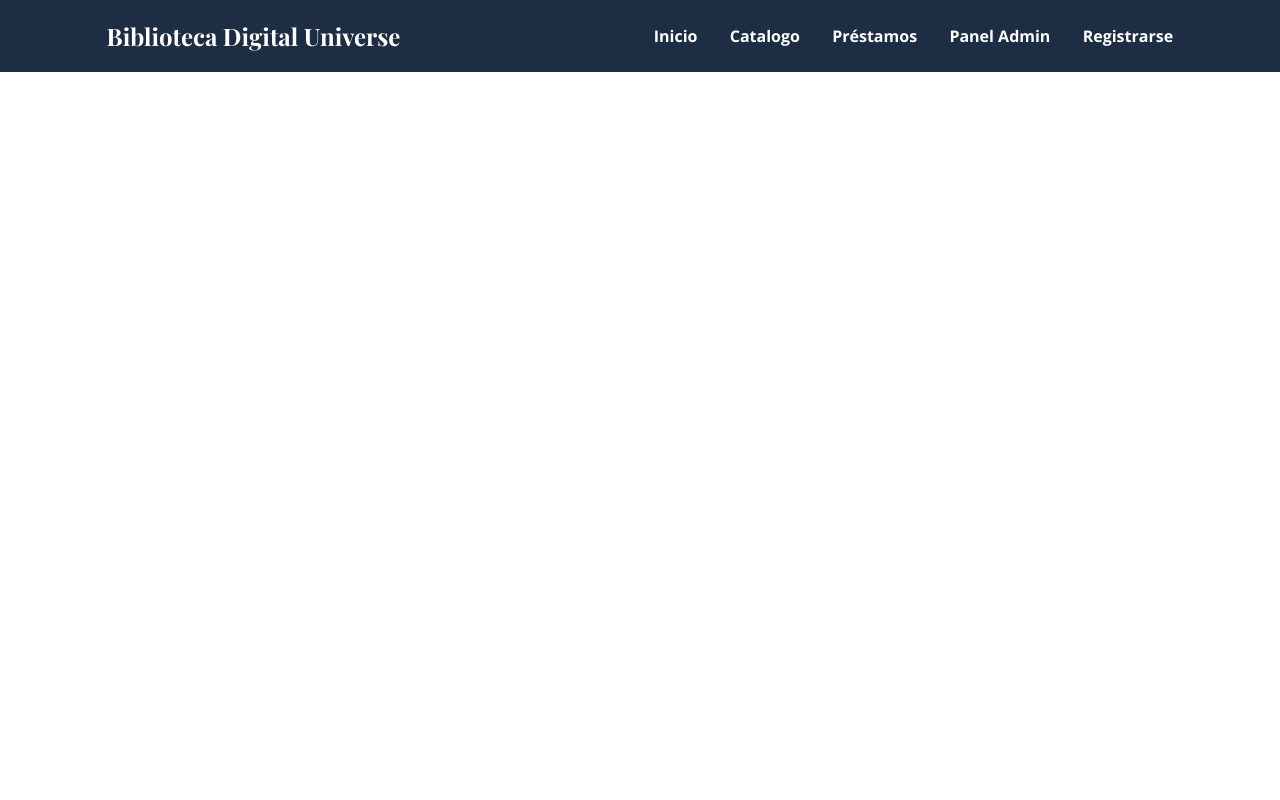
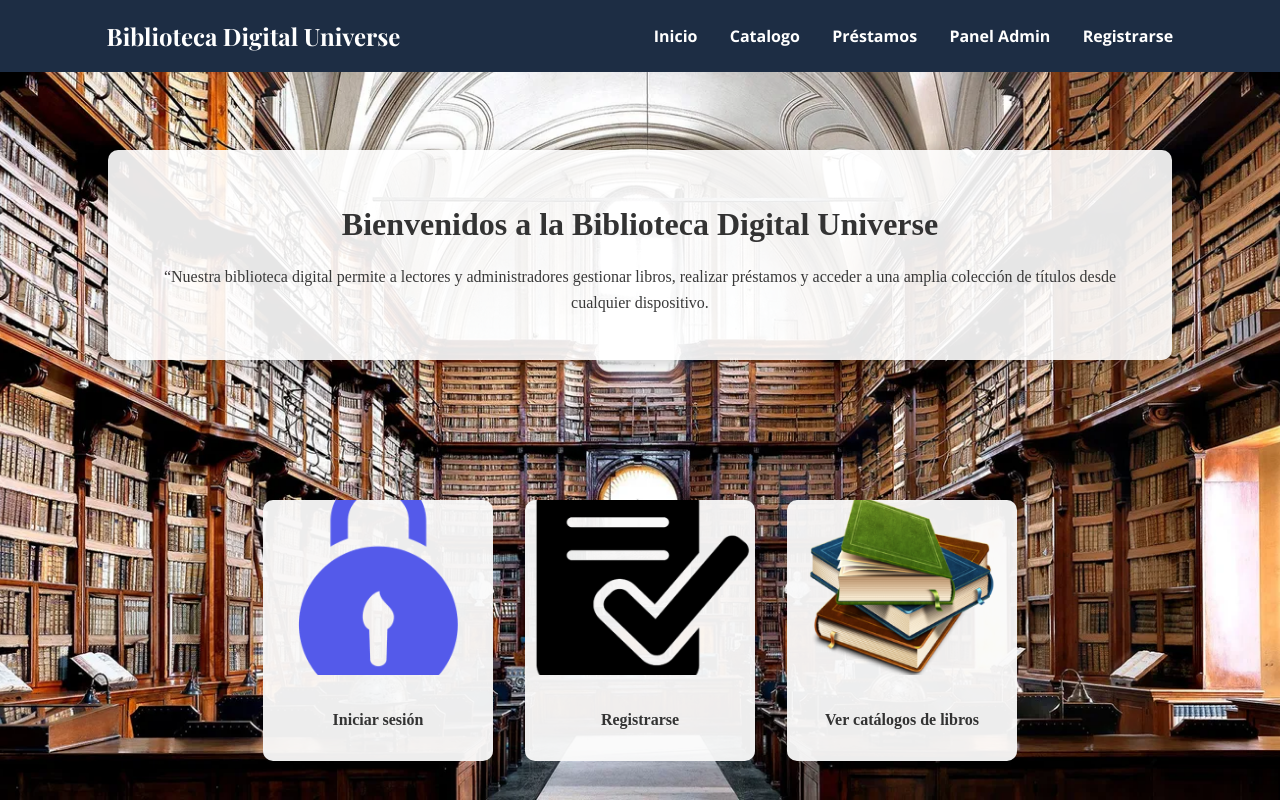
Before and after one commit to Salware-20/Proyecto, a PHP site: page / in a window 1280 px wide. Run offline with PHP 8.4, Linux system fonts and the light colour scheme; some web fonts are replaced.

Commit message:
Observaciones
Esta viendo nada más

```diff
--- a/index.php
+++ b/index.php
@@ -4,9 +4,60 @@
     <meta charset="UTF-8">
     <meta name="viewport" content="width=device-width, initial-scale=1.0">
     <link rel="stylesheet" href="styles/style.css">
-    <title>Document</title>
+    <link rel="stylesheet" href="estilos.css">
+    <title>Digital Universe</title>
+    <link rel="shortcut icon" href="Imagenes/Icono.png" type="image/jpge">
 </head>
-<body class="index">
-    <?php include 'menu.php';?>
+<body>
+<?php include 'menu.php'; ?>
+
+  <div class="Container">
+    <img src="Imagenes/fondoindex.png" alt="Fondo" class="imagen-fondo">
+
+    <div class="Texto">
+      <h1>Bienvenidos a la Biblioteca Digital Universe</h1>
+      <p>“Nuestra biblioteca digital permite a
+lectores y administradores gestionar libros, realizar préstamos y acceder a una amplia
+colección de títulos desde cualquier dispositivo.</p>
+
+    </div>
+  </div>
+
+
+<div class="gallery-container">
+  <div class="gallery">
+    <a target="_blank" href="login.php">
+      <img src="Imagenes/login.png" alt="Iniciar sesión">
+    </a>
+    <div class="desc">Iniciar sesión</div>
+  </div>
+
+  <div class="gallery">
+    <a target="_blank" href="registro.php">
+      <img src="Imagenes/registrarse.png" alt="Registrarse">
+    </a>
+    <div class="desc">Registrarse</div>
+  </div>
+
+  <div class="gallery">
+    <a target="_blank" href="catalogo.php">
+      <img src="Imagenes/catalogo.png" alt="Ver catálogos de libros">
+    </a>
+    <div class="desc">Ver catálogos de libros</div>
+  </div>
+</div>
+
+<?php
+$host = "localhost";
+$usuario = "root";
+$contrasena = "";
+$basededatos = "biblioteca";
+
+$conexion = new mysqli($host, $usuario, $contrasena, $basededatos);
+
+?>
+
+
+
 </body>
 </html>
--- a/menu.php
+++ b/menu.php
@@ -2,8 +2,8 @@
     <h1 class="titulo"><a href="index.php">Biblioteca Digital Universe</a></h1>
     <ul class="links">
         <li><a href="index.php">Inicio</a></li>
-        <li><a href="#">Catalogo</a></li>
-        <li><a href="#">Préstamos</a></li>
+        <li><a href="Catalogos/catalogo.php">Catalogo</a></li>
+        <li><a href="Prestamos/mis_prestamos.php">Préstamos</a></li>
         <li><a href="#">Panel Admin</a></li>
         <li><a href="registro.php">Registrarse</a></li>
     </ul>
```
Also changed, not shown: index1.php (deleted, +0 -63 lines), 6 other files.
